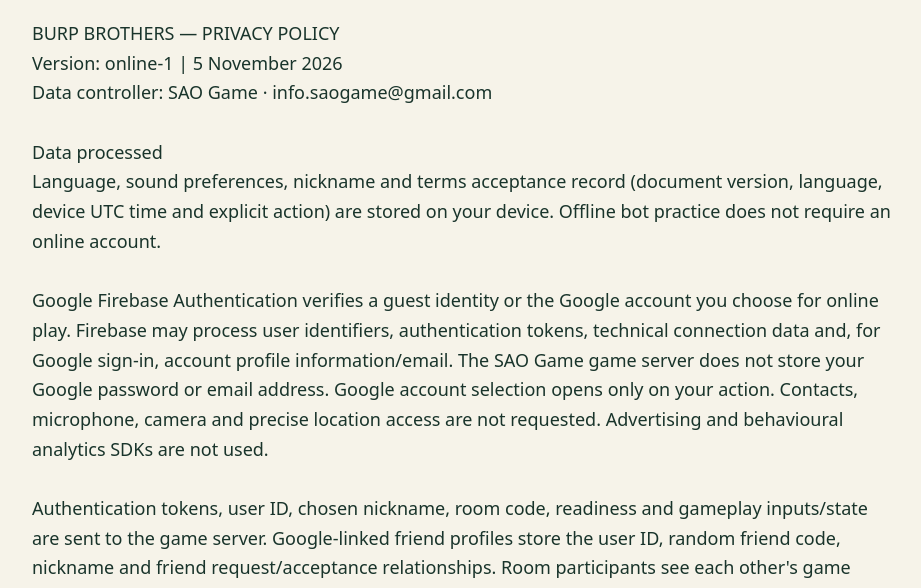
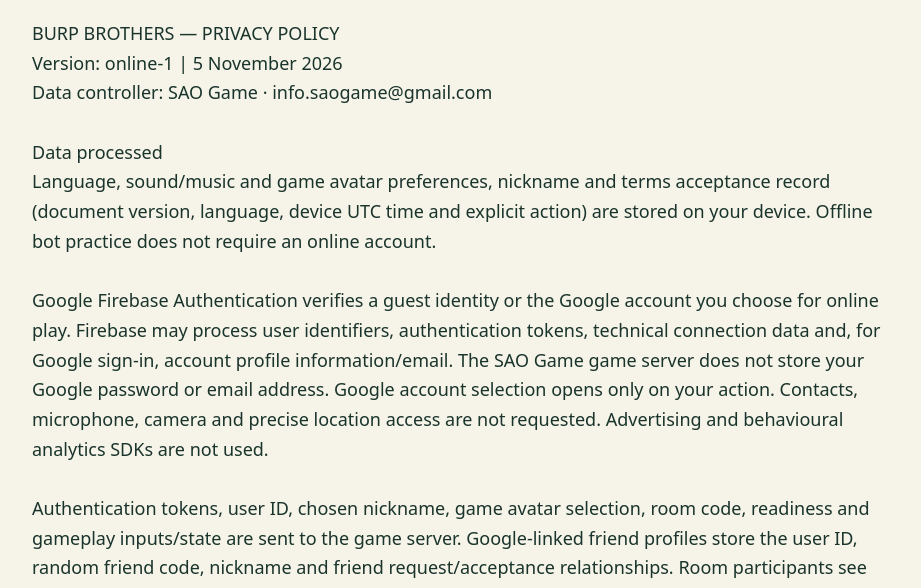
Before and after one commit to nezihtalha57/saogame-privacy-policy, a plain HTML site: page burp-brothers/privacy-en.html in a window 1280 px wide. Shown: the part 206-794 px from the top of the page, without its empty margins (178-1099 px from the left). Drawn offline with Linux system fonts and the light colour scheme.

Commit message:
Clarify Burp Brothers avatar and music preferences

```diff
--- a/burp-brothers/privacy-en.html
+++ b/burp-brothers/privacy-en.html
@@ -3,11 +3,11 @@ Version: online-1 | 5 November 2026
 Data controller: SAO Game · info.saogame@gmail.com
 
 Data processed
-Language, sound preferences, nickname and terms acceptance record (document version, language, device UTC time and explicit action) are stored on your device. Offline bot practice does not require an online account.
+Language, sound/music and game avatar preferences, nickname and terms acceptance record (document version, language, device UTC time and explicit action) are stored on your device. Offline bot practice does not require an online account.
 
 Google Firebase Authentication verifies a guest identity or the Google account you choose for online play. Firebase may process user identifiers, authentication tokens, technical connection data and, for Google sign-in, account profile information/email. The SAO Game game server does not store your Google password or email address. Google account selection opens only on your action. Contacts, microphone, camera and precise location access are not requested. Advertising and behavioural analytics SDKs are not used.
 
-Authentication tokens, user ID, chosen nickname, room code, readiness and gameplay inputs/state are sent to the game server. Google-linked friend profiles store the user ID, random friend code, nickname and friend request/acceptance relationships. Room participants see each other&#x27;s game names and state; friends see game names and friend codes. Google email addresses are not shared with players.
+Authentication tokens, user ID, chosen nickname, game avatar selection, room code, readiness and gameplay inputs/state are sent to the game server. Google-linked friend profiles store the user ID, random friend code, nickname and friend request/acceptance relationships. Room participants see each other&#x27;s game names and state; friends see game names and friend codes. Google email addresses are not shared with players.
 
 Purposes and providers
 Data supports authentication, friend rooms, friend requests, preferences, preventing errors/abuse and deletion requests. The game server runs on the user&#x27;s Netx VDS service. Netx&#x27;s official VDS page specifies Istanbul, Türkiye. Firebase Authentication uses Google&#x27;s infrastructure and authentication data may be processed outside Türkiye. A game server in Türkiye does not mean all data stays in Türkiye. Google&#x27;s processing information: https://firebase.google.com/support/privacy
```
Also changed, not shown: burp-brothers/privacy-tr.html (+1 -1 lines).
